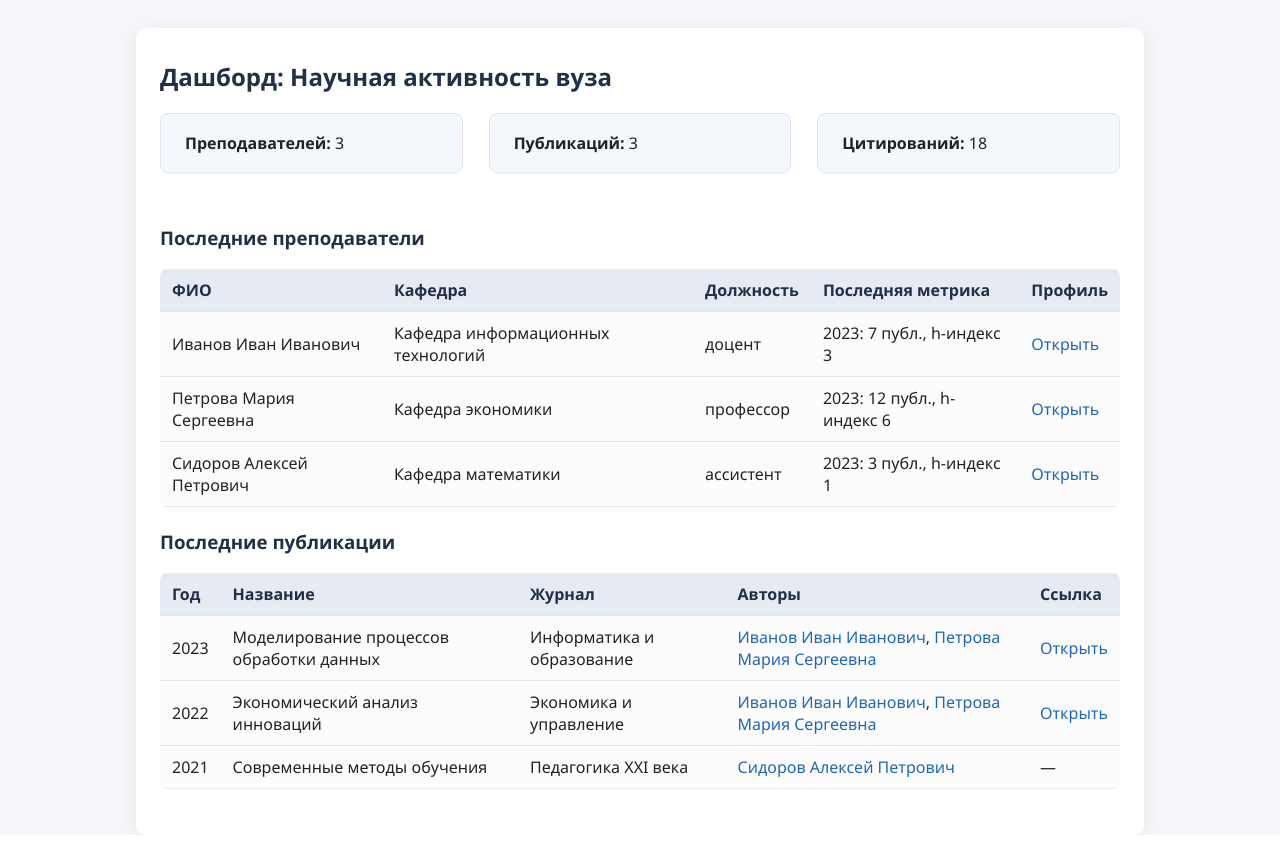
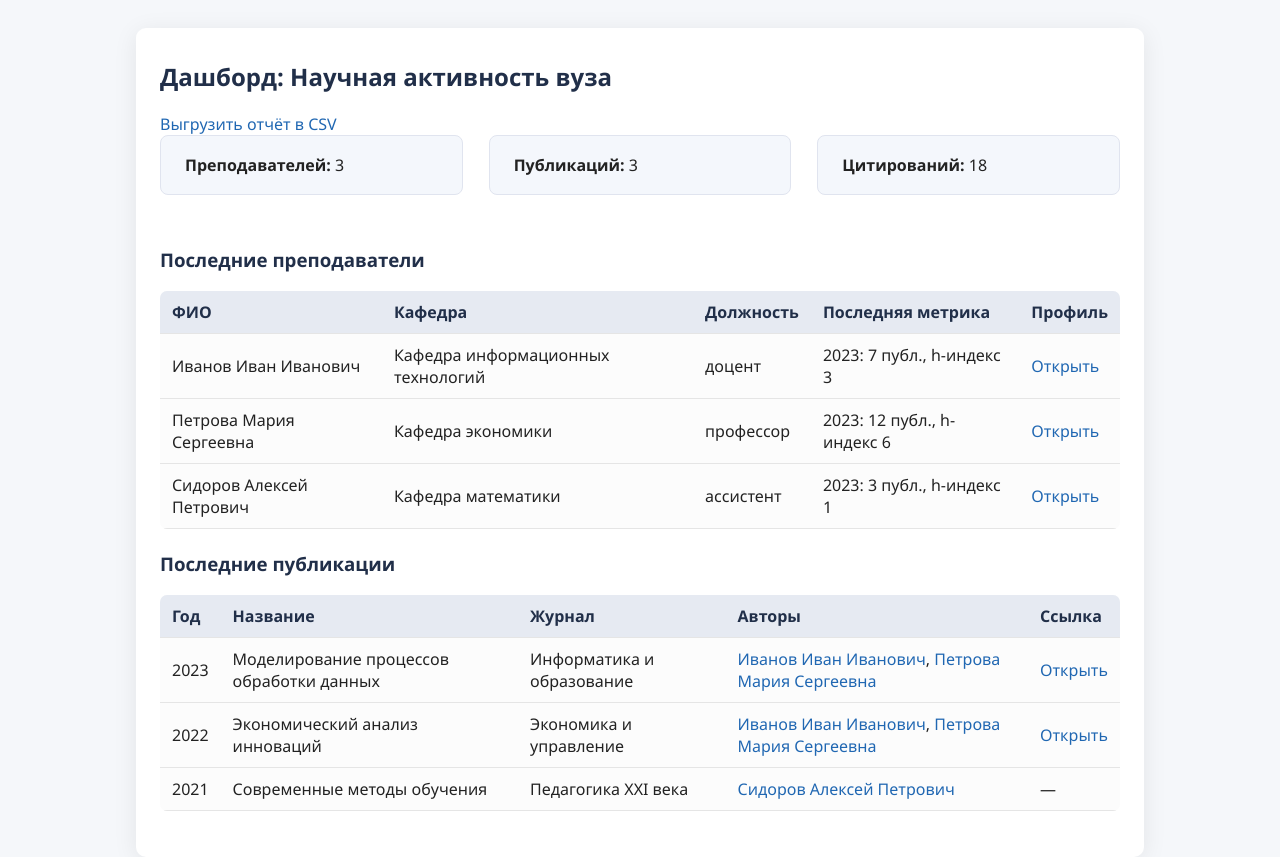
Before and after one commit to Dan1k609/research_metrics, a Flask app: page / in a window 1280 px wide. Shown: the part 222-1079 px from the top of the page. Before the commit the page ends 1057 px from the top, so only its background shows below. Run offline with Flask 3, Linux system fonts and the light colour scheme; a user stored in the database is signed in; data comes from the database, SQL or seed files in the repository; data that the repository does not hold is empty.

Commit message:
добавили кнопку выгрузки в cvs

```diff
--- a/app/templates/dashboard.html
+++ b/app/templates/dashboard.html
@@ -1,9 +1,13 @@
-<!-- app/templates/dashboard.html -->
 {% extends "base.html" %}
 {% block title %}Дашборд{% endblock %}
 
 {% block content %}
 <h2>Дашборд: Научная активность вуза</h2>
+
+{# КНОПКА ЭКСПОРТА ДЛЯ АДМИНА #}
+{% if g.user and g.user['role'] == 'admin' %}
+    <a href="{{ url_for('main.export_dashboard') }}" class="btn" style="margin-bottom: 18px;">Выгрузить отчёт в CSV</a>
+{% endif %}
 
 <div style="display:flex;flex-wrap:wrap;gap:26px;margin-bottom:28px;">
     <div class="profile-card" style="flex:1;">
@@ -69,7 +73,6 @@
             <td>{{ pub['title'] }}</td>
             <td>{{ pub['journal'] }}</td>
             <td>
-                {# Список авторов публикации #}
                 {% set authors = [] %}
                 {% for lecturer in lecturers %}
                     {% for lp in get_publications_by_lecturer(lecturer['id']) %}
@@ -91,4 +94,5 @@
     {% endfor %}
     </tbody>
 </table>
+
 {% endblock %}
```
